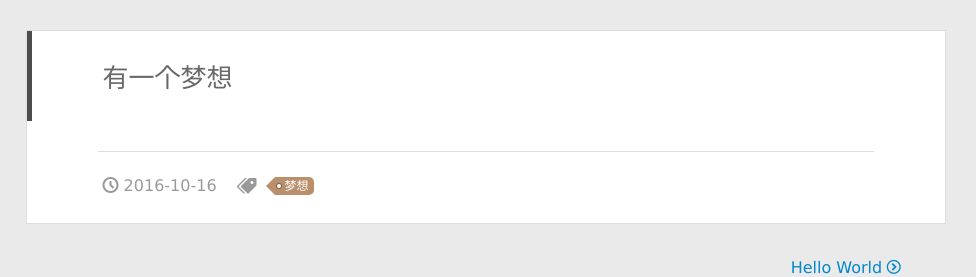
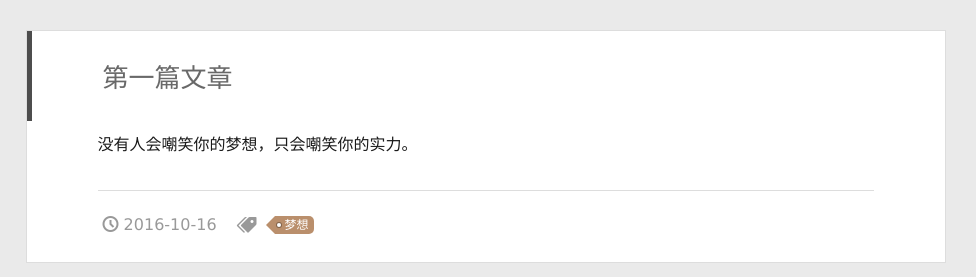
Before and after one commit to AgainChen/AgainChen.github.io, a plain HTML site: page 2016/10/16/有一个梦想/index.html in a window 1280 px wide. Shown: the top 277 px of the page, 304-1280 px from the left. Drawn offline with Linux system fonts and the light colour scheme.

Commit message:
Site updated: 2016-11-01 00:10:10

```diff
--- a/2016/10/16/有一个梦想/index.html
+++ b/2016/10/16/有一个梦想/index.html
@@ -4,15 +4,18 @@
   <meta charset="utf-8">
 
   <meta http-equiv="X-UA-Compatible" content="IE=edge" >
-  <title>有一个梦想 | Again</title>
+  <title>第一篇文章 | Again</title>
   <meta name="viewport" content="width=device-width, initial-scale=1, maximum-scale=1">
-  <meta property="og:type" content="article">
-<meta property="og:title" content="有一个梦想">
+  <meta name="description" content="没有人会嘲笑你的梦想，只会嘲笑你的实力。">
+<meta property="og:type" content="article">
+<meta property="og:title" content="第一篇文章">
 <meta property="og:url" content="http://yoursite.com/2016/10/16/有一个梦想/index.html">
 <meta property="og:site_name" content="Again">
-<meta property="og:updated_time" content="2016-10-16T15:21:18.000Z">
+<meta property="og:description" content="没有人会嘲笑你的梦想，只会嘲笑你的实力。">
+<meta property="og:updated_time" content="2016-10-31T16:09:40.000Z">
 <meta name="twitter:card" content="summary">
-<meta name="twitter:title" content="有一个梦想">
+<meta name="twitter:title" content="第一篇文章">
+<meta name="twitter:description" content="没有人会嘲笑你的梦想，只会嘲笑你的实力。">
 
     <link rel="alternative" href="/atom.xml" title="Again" type="application/atom+xml">
 
@@ -150,7 +153,7 @@
 
 
     <h1 class="article-title" itemprop="name">
-      有一个梦想
+      第一篇文章
     </h1>
 
 
@@ -158,6 +161,7 @@
 
     <div class="article-entry" itemprop="articleBody">
 
+        <p>没有人会嘲笑你的梦想，只会嘲笑你的实力。</p>
 
 
     </div>
--- a/archives/index.html
+++ b/archives/index.html
@@ -163,7 +163,7 @@
 
 
     <h1 itemprop="name">
-      <a class="archive-article-title" href="/2016/10/16/有一个梦想/">有一个梦想</a>
+      <a class="archive-article-title" href="/2016/10/16/有一个梦想/">第一篇文章</a>
     </h1>
 
 
```
Also changed, not shown: 2016/08/12/hello-world/index.html (+1 -1 lines), archives/2016/10/index.html (+1 -1 lines), archives/2016/index.html (+1 -1 lines), index.html (+2 -1 lines), tags/梦想/index.html (+1 -1 lines).
